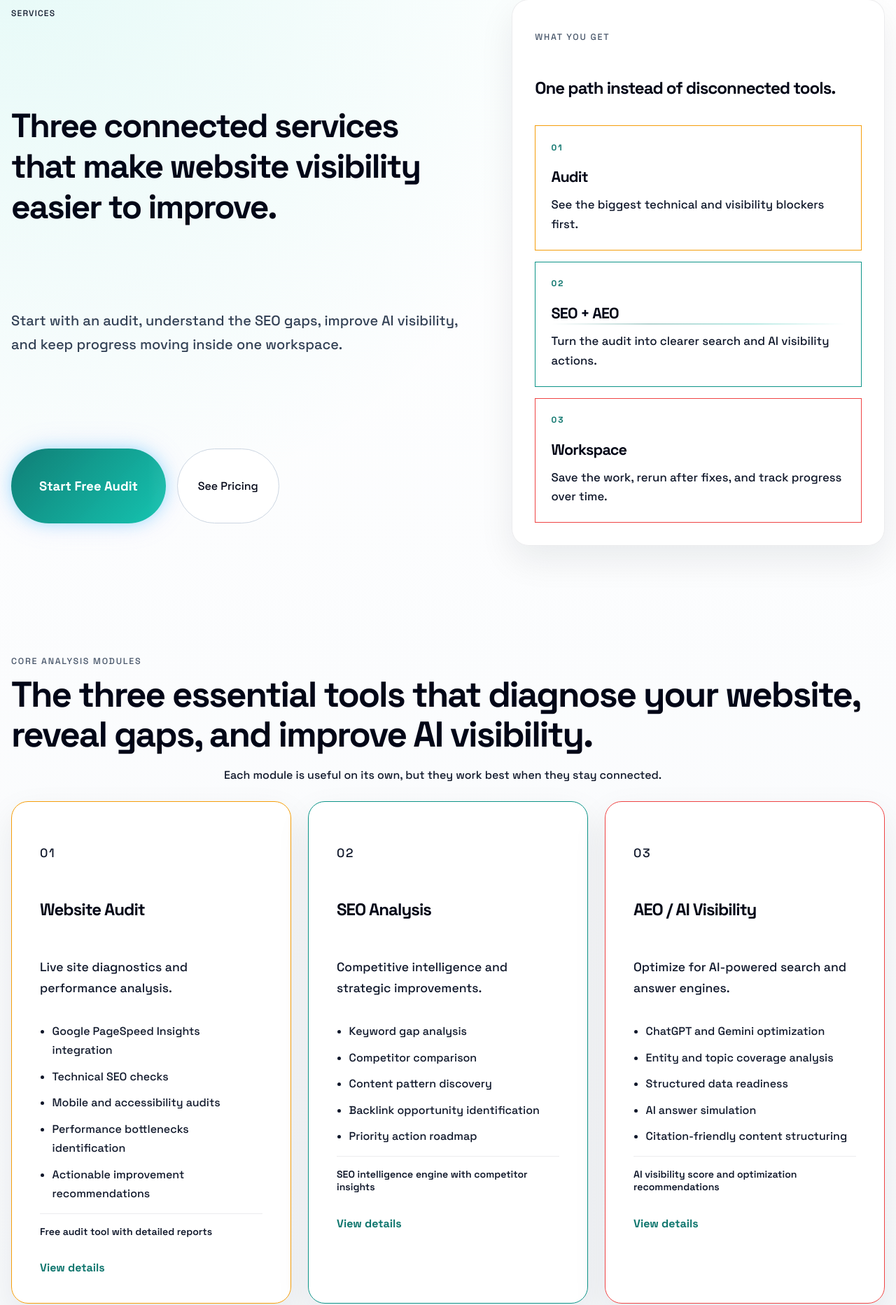
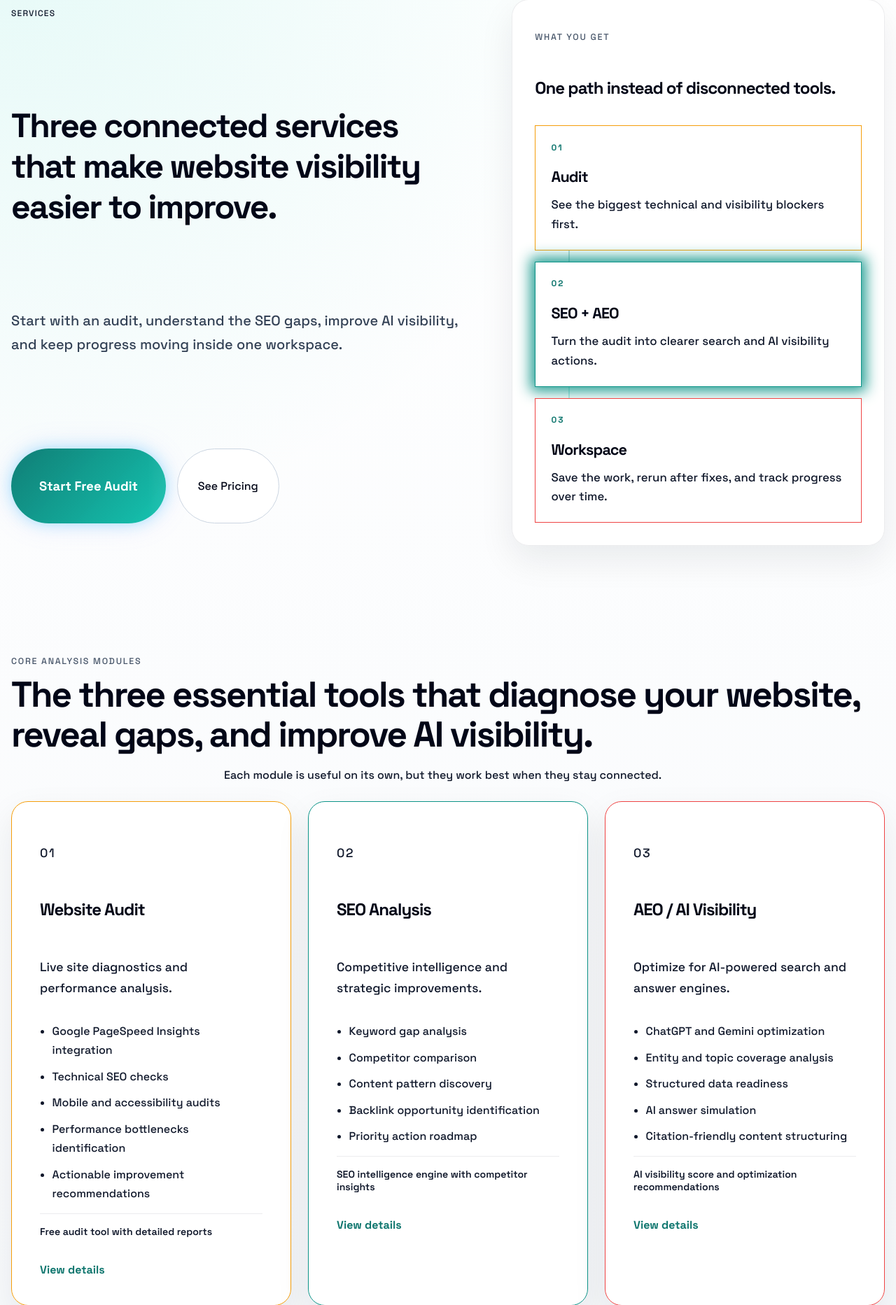
Before and after one commit to evans3077/VRTSPACE1, a Django app: page /services/ in a window 1280 px wide. Shown: the part 116-1981 px from the top of the page at 70% size. Run offline with Django 5.2, Linux system fonts and the light colour scheme; parts of the project's set-up code (start-up, migrations or seed data) failed here and were passed over; some libraries are stand-ins or nearby versions.

Commit message:
more ui revamps v8

```diff
--- a/public/static/css/ui-polish.css
+++ b/public/static/css/ui-polish.css
@@ -1785,13 +1785,23 @@ body.shell-light .case-step .step-num {
     font-size: 1.05rem !important;
 }
 
-/* Map the 4-color glowing sequences locally without DOM replacing */
-.public-service-card:nth-child(4n+1):hover,
-.public-step-card:nth-child(4n+1):hover { border-color: #f59e0b !important; }
-.public-service-card:nth-child(4n+2):hover,
-.public-step-card:nth-child(4n+2):hover { border-color: #14b8a6 !important; }
-.public-service-card:nth-child(4n+3):hover,
-.public-step-card:nth-child(4n+3):hover { border-color: #ef4444 !important; }
+/* Inject extremely slow, subtle glowing loop */
+.public-service-card, .public-step-card {
+    background: var(--bg-surface) !important; /* Forces opaque body to hide the journey connector track behind it */
+    animation: orb-glow-sequence 20s infinite ease-in-out !important;
+}
+
+/* Ensure the delays are perfectly mapped to the 4-color steps across the 20s cycle */
+.public-service-card:nth-child(4n+1), .public-step-card:nth-child(4n+1) { animation-delay: 0s !important; }
+.public-service-card:nth-child(4n+2), .public-step-card:nth-child(4n+2) { animation-delay: 5s !important; }
+.public-service-card:nth-child(4n+3), .public-step-card:nth-child(4n+3) { animation-delay: 10s !important; }
+.public-service-card:nth-child(4n+4), .public-step-card:nth-child(4n+4) { animation-delay: 15s !important; }
+
+/* Map the exact glow colors locally */
+.public-service-card:nth-child(4n+1), .public-step-card:nth-child(4n+1) { --box-brand-solid: #f59e0b; color: #f59e0b; }
+.public-service-card:nth-child(4n+2), .public-step-card:nth-child(4n+2) { --box-brand-solid: #14b8a6; color: #14b8a6; }
+.public-service-card:nth-child(4n+3), .public-step-card:nth-child(4n+3) { --box-brand-solid: #ef4444; color: #ef4444; }
+.public-service-card:nth-child(4n+4), .public-step-card:nth-child(4n+4) { --box-brand-solid: #38bdf8; color: #38bdf8; }
 
 /* ══════════════════════════════════════════════════════════════════
    39. SERVICES ROUTE - JOURNEY CONNECTOR LINE
@@ -1801,7 +1811,8 @@ body.shell-light .case-step .step-num {
     z-index: 1;
 }
 
-.public-step-grid::before {
+/* Horizontal track used on the full wide grids */
+.public-step-grid:not(.compact)::before {
     content: '';
     position: absolute;
     top: 50%;
@@ -1813,3 +1824,25 @@ body.shell-light .case-step .step-num {
     opacity: 0.3;
     z-index: -1;
 }
+
+/* Force perfect symmetry on service footers regardless of text length */
+.public-service-footer {
+    display: flex !important;
+    flex-direction: column !important;
+    align-items: flex-start !important;
+    gap: 1rem !important;
+    margin-top: auto !important;
+}
+
+/* Vertical track explicitly for the compact vertical stacked grid on hero right-panel */
+.public-step-grid.compact::before {
+    content: '';
+    position: absolute;
+    top: 5%;
+    bottom: 5%;
+    left: 3rem;
+    width: 2px;
+    background: linear-gradient(180deg, transparent, var(--brand-primary), var(--brand-secondary), transparent);
+    opacity: 0.3;
+    z-index: -1;
+}
```
